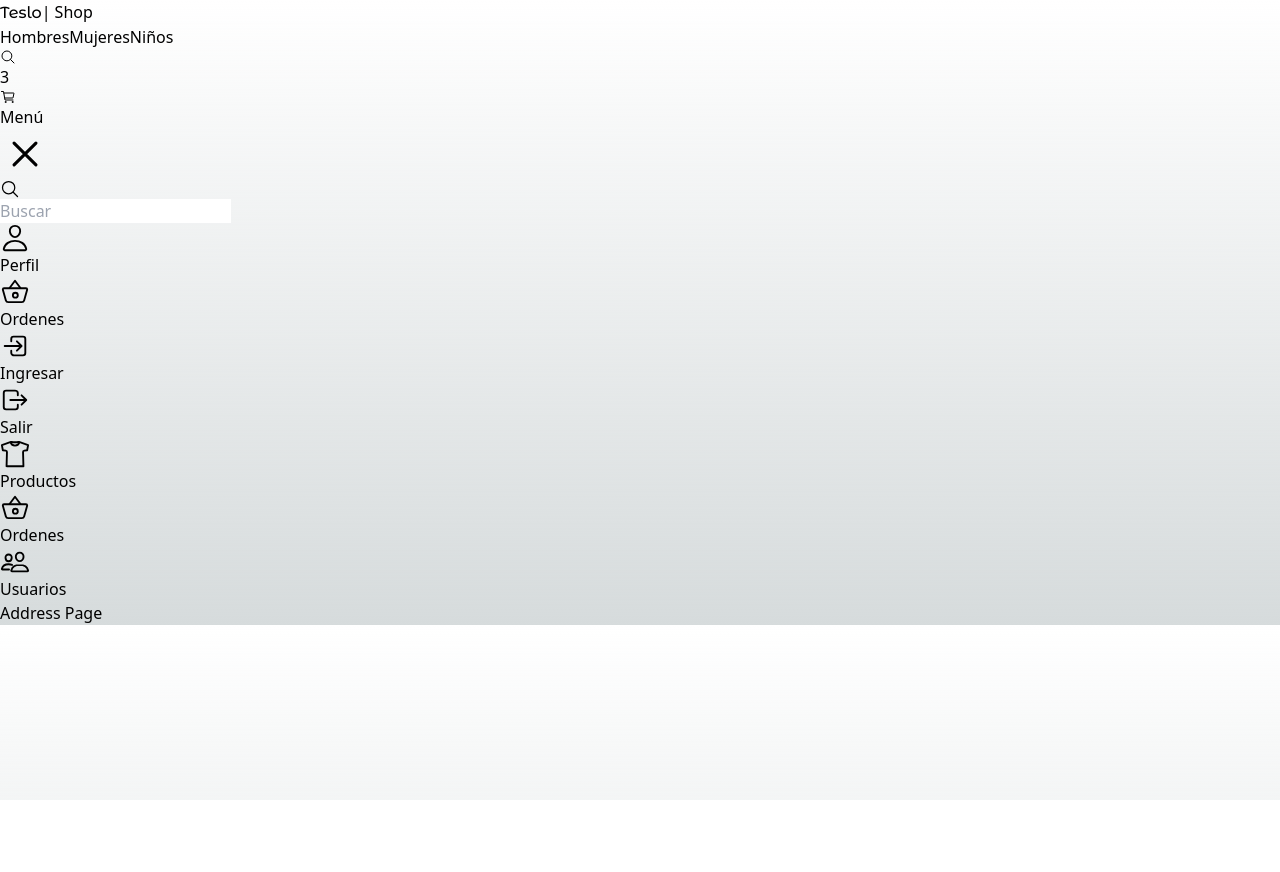
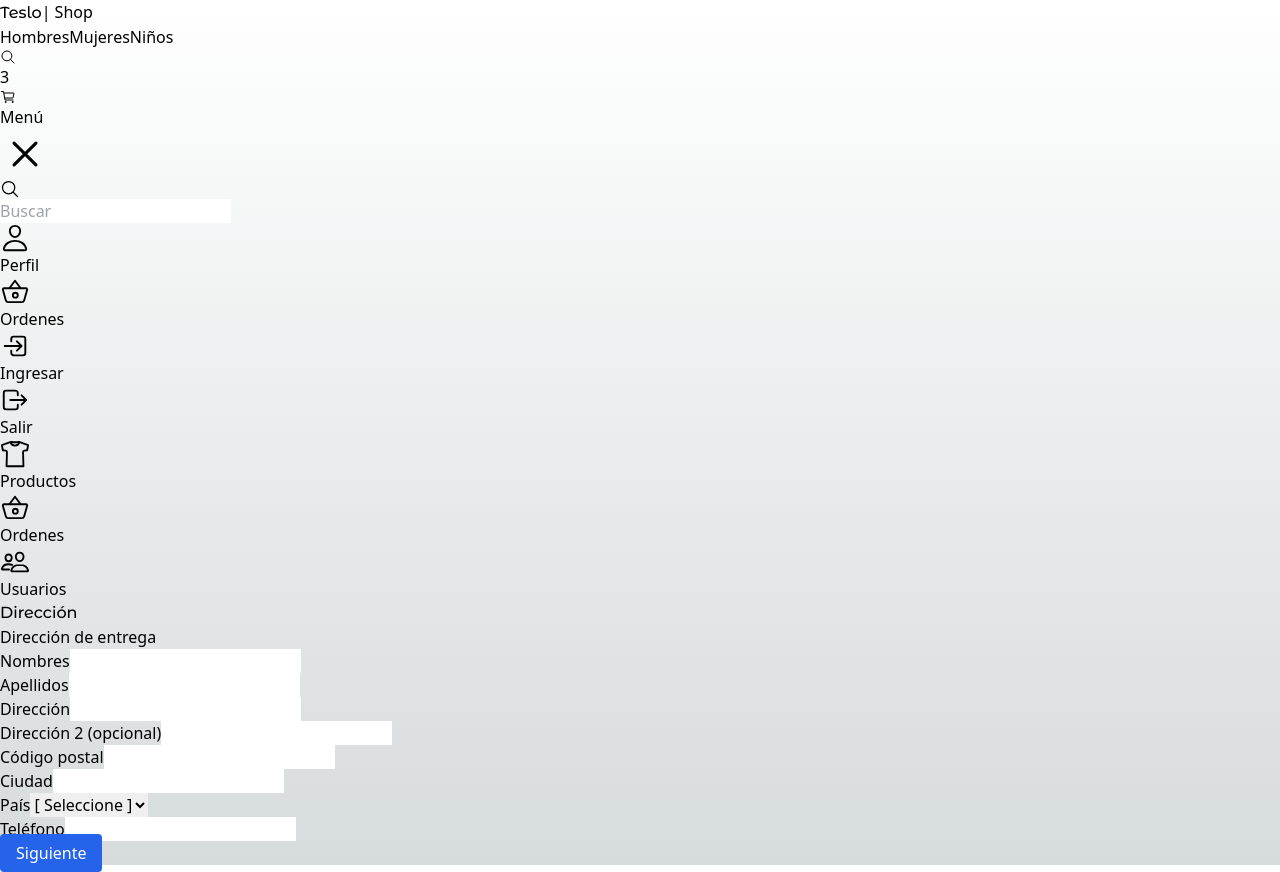
Before and after one commit to rociobuono/e-commerce, a Next.js app: page /checkout/address in a window 1280 px wide. Before the commit the page ends 800 px from the top, so only its background shows below. Built offline with nearby package versions, Linux system fonts and the light colour scheme.

Commit message:
pantalla checkout

```diff
--- a/src/app/(shop)/checkout/address/page.tsx
+++ b/src/app/(shop)/checkout/address/page.tsx
@@ -1,7 +1,104 @@
-export default function () {
-    return(
-        <div>
-            <h1>Address Page</h1>
+import Link from 'next/link';
+import { Title } from '@/components';
+
+export default function NamePage() {
+  return (
+    <div className="flex flex-col sm:justify-center sm:items-center mb-72 px-10 sm:px-0">
+
+
+
+      <div className="w-full  xl:w-[1000px] flex flex-col justify-center text-left">
+
+        <Title title="Dirección" subtitle="Dirección de entrega" />
+
+        <div className="grid grid-cols-1 gap-2 sm:gap-5 sm:grid-cols-2">
+
+
+          <div className="flex flex-col mb-2">
+            <span>Nombres</span>
+            <input
+              type="text"
+              className="p-2 border rounded-md bg-gray-200"
+            />
+          </div>
+
+          <div className="flex flex-col mb-2">
+            <span>Apellidos</span>
+            <input
+              type="text"
+              className="p-2 border rounded-md bg-gray-200"
+            />
+          </div>
+
+          <div className="flex flex-col mb-2">
+            <span>Dirección</span>
+            <input
+              type="text"
+              className="p-2 border rounded-md bg-gray-200"
+            />
+          </div>
+
+          <div className="flex flex-col mb-2">
+            <span>Dirección 2 (opcional)</span>
+            <input
+              type="text"
+              className="p-2 border rounded-md bg-gray-200"
+            />
+          </div>
+
+
+          <div className="flex flex-col mb-2">
+            <span>Código postal</span>
+            <input
+              type="text"
+              className="p-2 border rounded-md bg-gray-200"
+            />
+          </div>
+
+          <div className="flex flex-col mb-2">
+            <span>Ciudad</span>
+            <input
+              type="text"
+              className="p-2 border rounded-md bg-gray-200"
+            />
+          </div>
+
+          <div className="flex flex-col mb-2">
+            <span>País</span>
+            <select
+              className="p-2 border rounded-md bg-gray-200"
+            >
+              <option value="">[ Seleccione ]</option>
+              <option value="CRI">Costa Rica</option>
+            </select>
+          </div>
+
+          <div className="flex flex-col mb-2">
+            <span>Teléfono</span>
+            <input
+              type="text"
+              className="p-2 border rounded-md bg-gray-200"
+            />
+          </div>
+
+
+
+          <div className="flex flex-col mb-2 sm:mt-10">
+            <Link
+              href='/checkout'
+              className="btn-primary flex w-full sm:w-1/2 justify-center ">
+              Siguiente
+            </Link>
+          </div>
+
+
         </div>
-    )
+
+      </div>
+
+
+
+
+    </div>
+  );
 }
```
